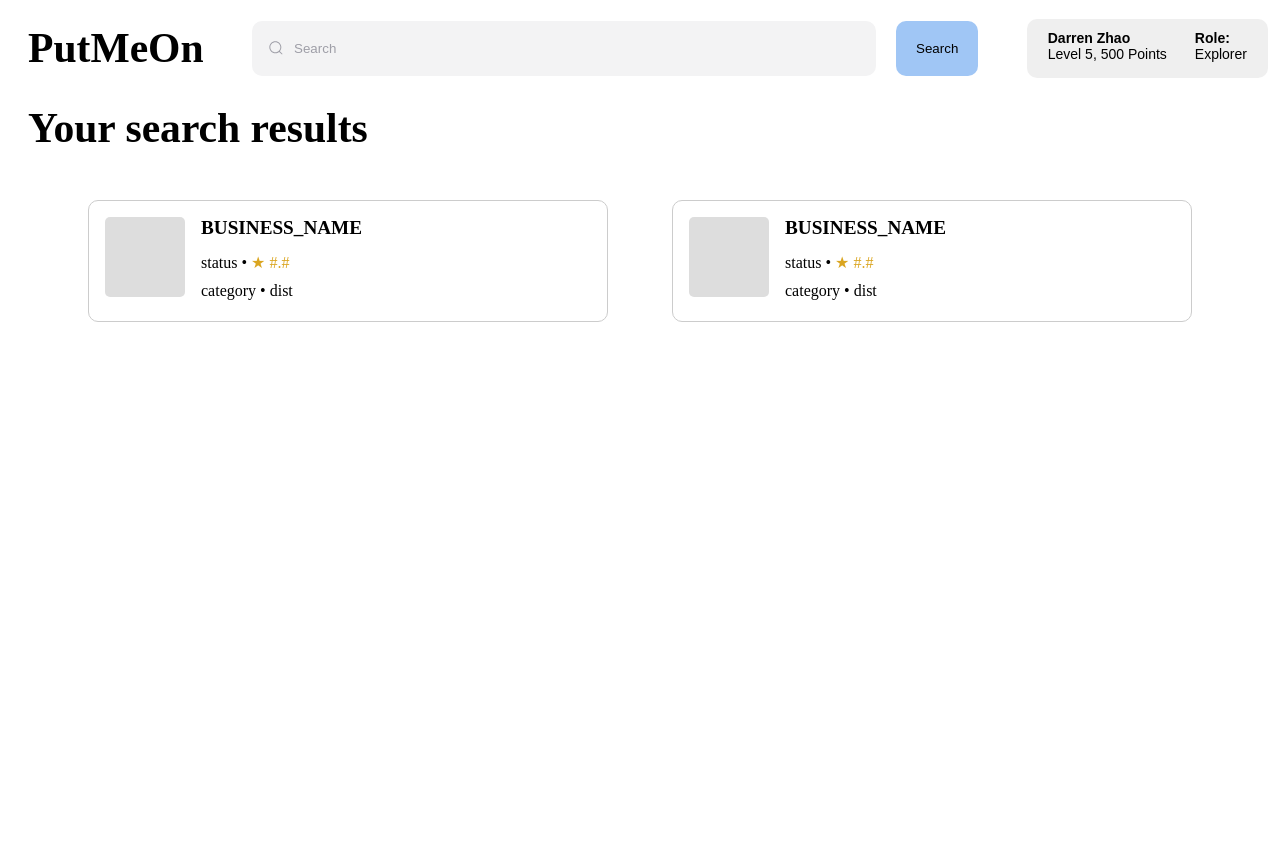
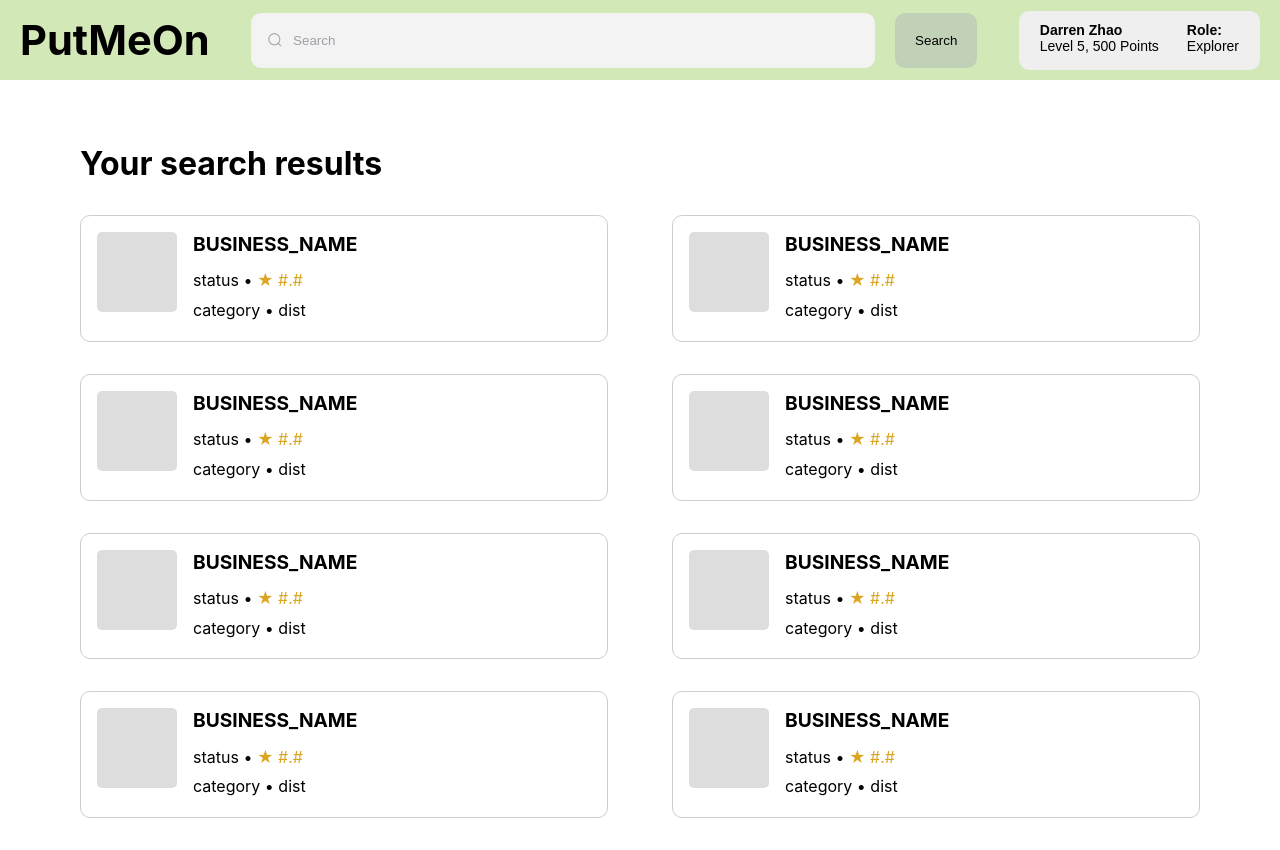
Before and after one commit to melindaahli/IrvineHacks25, a plain HTML site: page search_results.html in a window 1280 px wide. Before the commit the page ends 800 px from the top, so only its background shows below. Drawn offline with Linux system fonts and the light colour scheme.

Commit message:
Update UX

```diff
--- a/addBusiness.css
+++ b/addBusiness.css
@@ -9,11 +9,11 @@
 
 /* Body Styling */
 body {
-    font-family: 'Nunito', sans-serif;
     color: #384047;
     margin: 0;
     padding: 0;
     background-color: #f4f7f8;
+    font-family: "Inter", serif;
 }
 
 /* Header Styling */
@@ -22,7 +22,7 @@ body {
     justify-content: space-between;
     align-items: center;
     padding: 10px 20px;
-    background: white;
+    background: #d3e8b7;
     color: black;
     font-size: 1.3em;
     width: 100vw;
--- a/profile.css
+++ b/profile.css
@@ -1,9 +1,19 @@
+body{
+    font-family: "Inter", serif;
+    margin: 0;
+}
+
+a:link, a:visited {
+    color: inherit; /* Keeps the text color consistent */
+    text-decoration: none; /* Removes the underline */
+  }
+
 .header {
     display: flex;
     justify-content: space-between;
     align-items: center;
     padding: 10px 20px;
-    background: white;
+    background: #d3e8b7;
     color: black;
     font-size: 1.3em;
     width: 100vw;
@@ -25,7 +35,7 @@
 }
 
 .profile-link:hover {
-    background-color: #abc3d4;
+    background-color: #b9d4ab;
 }
 
 /* Player Stats Box */
@@ -93,7 +103,7 @@
     padding-inline: 20px;
     border-radius: 10px;
     border: none;
-    background-color: rgb(160, 198, 245);
+    background-color: rgb(192, 209, 183);
 }
 
 .input::placeholder {
@@ -159,9 +169,8 @@ nav>div.nav-item {
 
 /* Container for the new “Keep Exploring” section */
 .progress-container {
-    margin: 20px;
+    margin: 0 20px 0 20px;
     padding: 20px;
-    border-top: 1px solid #ccc;
     font-size: 1.5em;
     /* Just a subtle separation from header */
 }
@@ -238,9 +247,8 @@ nav>div.nav-item {
 
 /* Container for the new “Keep Exploring” section */
 .progress-container {
-    margin: 20px;
+    margin: 0 20px 0 20px;
     padding: 20px;
-    border-top: 1px solid #ccc;
     /* Just a subtle separation from header */
 }
 
@@ -291,7 +299,7 @@ nav>div.nav-item {
 }
 
 .add-business-button {
-    background-color: #007BFF;
+    background-color: #03a120;
     color: #fff;
     border: none;
     border-radius: 4px;
@@ -300,7 +308,7 @@ nav>div.nav-item {
 }
 
 .add-business-button:hover {
-    background-color: #0056b3;
+    background-color: #179613;
 }
 
 /* Container for Achievements and Stats */
@@ -318,10 +326,9 @@ nav>div.nav-item {
 /* Stats box styling */
 .stats-box {
     width: 35%;
-    padding: 15px;
-    background-color: #f9f9f9;
-    border: 1px solid #ccc;
-    border-radius: 8px;
+    padding: 25px;
+    background-color: #e1f5d4;
+    border-radius: 15px;
     box-shadow: 0 2px 4px rgba(0, 0, 0, 0.1);
     margin-top: 20px;
 }
--- a/search_results.css
+++ b/search_results.css
@@ -1,9 +1,14 @@
+body {
+    font-family: "Inter", serif;
+    margin: 0;
+}
+
 .header {
     display: flex;
     justify-content: space-between;
     align-items: center;
     padding: 10px 20px;
-    background: white;
+    background: #d3e8b7;
     color: black;
     font-size: 1.3em;
     width: 100vw;
@@ -15,7 +20,10 @@
     font-family: 'Segoe UI', Tahoma, Geneva, Verdana, sans-serif;
     margin: 0;
 }
-
+.search-header {
+    margin-left: 5em;
+    margin-top: 4em;
+}
 .profile-link {
     border: none;
     border-radius: 10px;
@@ -25,7 +33,7 @@
 }
 
 .profile-link:hover {
-    background-color: #abc3d4;
+    background-color: #b9d4ab;
 }
 
 /* Player Stats Box */
@@ -93,7 +101,7 @@
     padding-inline: 20px;
     border-radius: 10px;
     border: none;
-    background-color: rgb(160, 198, 245);
+    background-color: rgb(192, 209, 183);
 }
 
 .input::placeholder {
--- a/search_results.html
+++ b/search_results.html
@@ -55,7 +55,7 @@
       </div>
     <!-- Existing header, nav, etc. -->
 
-    <div class="header">
+    <div class="search-header">
         <h1>Your search results</h1>
     </div>
 
@@ -89,6 +89,86 @@
 
             </div>
         </div>
+        <div class="result-box">
+          <div class="img-placeholder"></div>
+          <div class="info-section">
+              <h2 class="business-name">BUSINESS_NAME</h2>
+              <p class="status-rating">
+                  status &bull; <span class="star">&#9733; #.#</span>
+              </p>
+              <p class="category-distance">
+                  category &bull; dist
+              </p>
+          </div>
+      </div>
+
+      <!-- Box 2 -->
+      <div class="result-box">
+          <div class="img-placeholder"></div>
+          <div class="info-section">
+              <h2 class="business-name">BUSINESS_NAME</h2>
+              <p class="status-rating">
+                  status &bull; <span class="star">&#9733; #.#</span>
+              </p>
+              <p class="category-distance">
+                  category &bull; dist
+              </p>
+
+          </div>
+      </div><div class="result-box">
+        <div class="img-placeholder"></div>
+        <div class="info-section">
+            <h2 class="business-name">BUSINESS_NAME</h2>
+            <p class="status-rating">
+                status &bull; <span class="star">&#9733; #.#</span>
+            </p>
+            <p class="category-distance">
+                category &bull; dist
+            </p>
+        </div>
+    </div>
+
+    <!-- Box 2 -->
+    <div class="result-box">
+        <div class="img-placeholder"></div>
+        <div class="info-section">
+            <h2 class="business-name">BUSINESS_NAME</h2>
+            <p class="status-rating">
+                status &bull; <span class="star">&#9733; #.#</span>
+            </p>
+            <p class="category-distance">
+                category &bull; dist
+            </p>
+
+        </div>
+    </div>
+    <div class="result-box">
+      <div class="img-placeholder"></div>
+      <div class="info-section">
+          <h2 class="business-name">BUSINESS_NAME</h2>
+          <p class="status-rating">
+              status &bull; <span class="star">&#9733; #.#</span>
+          </p>
+          <p class="category-distance">
+              category &bull; dist
+          </p>
+      </div>
+  </div>
+
+  <!-- Box 2 -->
+  <div class="result-box">
+      <div class="img-placeholder"></div>
+      <div class="info-section">
+          <h2 class="business-name">BUSINESS_NAME</h2>
+          <p class="status-rating">
+              status &bull; <span class="star">&#9733; #.#</span>
+          </p>
+          <p class="category-distance">
+              category &bull; dist
+          </p>
+
+      </div>
+  </div>
 
         <!-- You can repeat more result-boxes as needed -->
     </div>
--- a/styles.css
+++ b/styles.css
@@ -1,9 +1,10 @@
 body {
-  background-color: gray;
+  background-color: rgb(255, 255, 255);
   color: black;
   padding: 0;
   overflow-x: hidden;
   margin: 0px;
+  font-family: "Inter", serif;
 }
 
 .header {
@@ -11,7 +12,7 @@ body {
   justify-content: space-between;
   align-items: center;
   padding: 10px 20px;
-  background: white;
+  background: #d3e8b7;
   color: black;
   font-size: 1.3em;
   width: 100vw;
@@ -33,7 +34,7 @@ body {
 }
 
 .profile-link:hover {
-  background-color: #abc3d4;
+  background-color: #b9d4ab;
 }
 
 /* Player Stats Box */
@@ -97,7 +98,7 @@ body {
   padding-inline: 20px;
   border-radius: 10px;
   border: none;
-  background-color: rgb(160, 198, 245);
+  background-color: rgb(192, 209, 183);
 }
 
 .input::placeholder {
@@ -107,9 +108,9 @@ body {
 .input:focus,
 input:hover {
   outline: none;
-  border-color: rgba(76, 200, 234, 0.4);
+  border-color: rgba(100, 210, 100, 0.4);
   background-color: #fff;
-  box-shadow: 0 0 0 3px rgba(74, 192, 224, 0.4);
+  box-shadow: 0 0 0 3px rgba(149, 224, 74, 0.4);
 }
 
 .icon {
@@ -166,14 +167,19 @@ a:link, a:visited {
   text-decoration: none; /* Removes the underline */
 }
 
+
+
 /* Hero Section */
+
+
+
 header.hero {
   display: flex;
   align-items: center;
   flex-direction: column;
   text-align: center;
   padding: 50px 20px;
-  background-color: #ffffff;
+  background-color: #d3e8b7;
 
 }
 
@@ -190,15 +196,15 @@ header.hero {
 
 .cta-button {
   padding: 10px 20px;
-  background-color: #007BFF;
-  color: white;
+  background-color: #506944;
+  color: ;
   text-decoration: none;
   border-radius: 5px;
   margin-top: 10px;
 }
 
 .cta-button:hover {
-  background-color: #0056b3;
+  background-color: #00b327;
 }
 
 /* Additional Styles (if any) */
@@ -216,8 +222,8 @@ header.hero {
   flex-direction: row;
   justify-content: space-between;
   padding: 10px 50px;
-  margin-bottom: 30px;
-  margin-top: 30px;
+  margin-bottom: 55px;
+  margin-top: 55px;
 }
 
 .category-card {
@@ -266,7 +272,7 @@ header.hero {
 .card-action button {
   padding: 10px 20px;
   border: none;
-  background-color: #007BFF;
+  background-color: #506944;
   color: white;
   font-size: 0.875rem;
   font-weight: bold;
@@ -277,7 +283,7 @@ header.hero {
 }
 
 .card-action button:hover {
-  background-color: #0056b3;
+  background-color: #00b327;
   box-shadow: 0 4px 8px rgba(0, 0, 0, 0.15);
 }
 
```
Also changed, not shown: index.html (+9 -7 lines), profile.html (+4 -2 lines).
